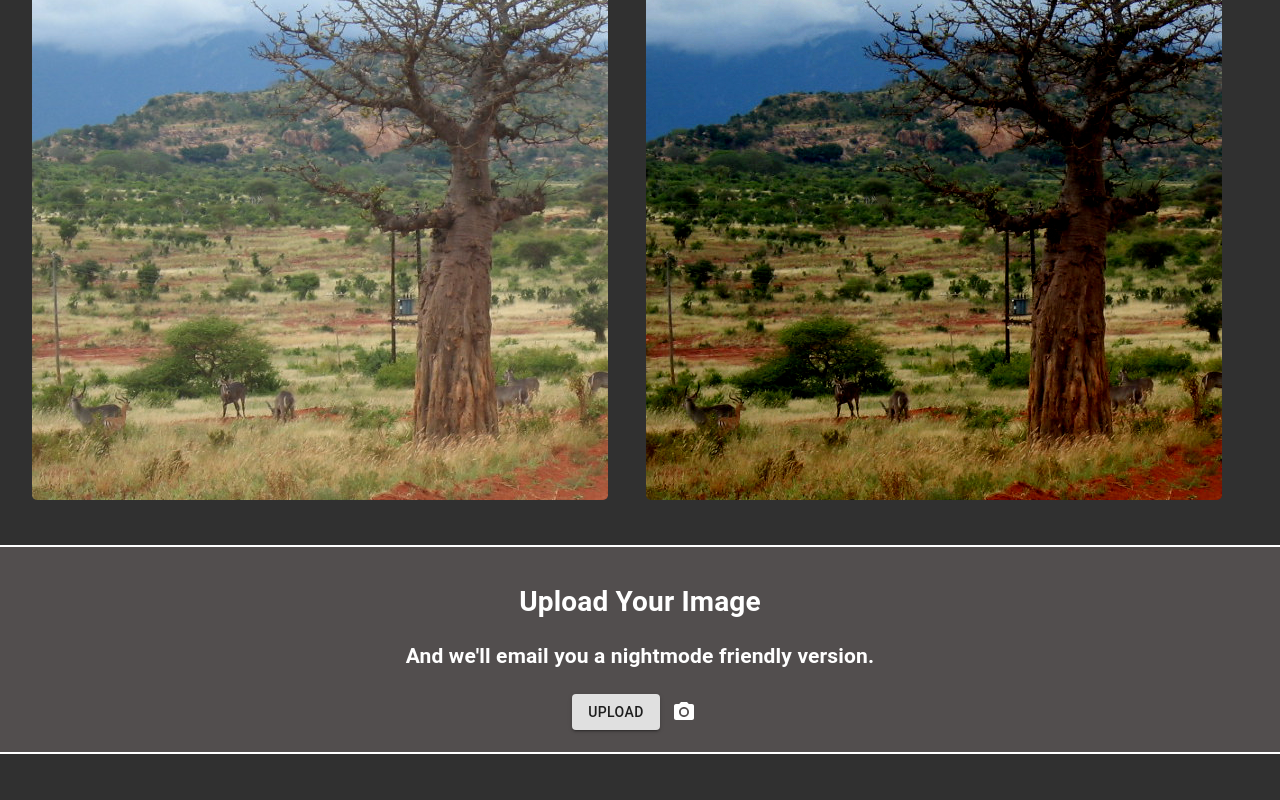
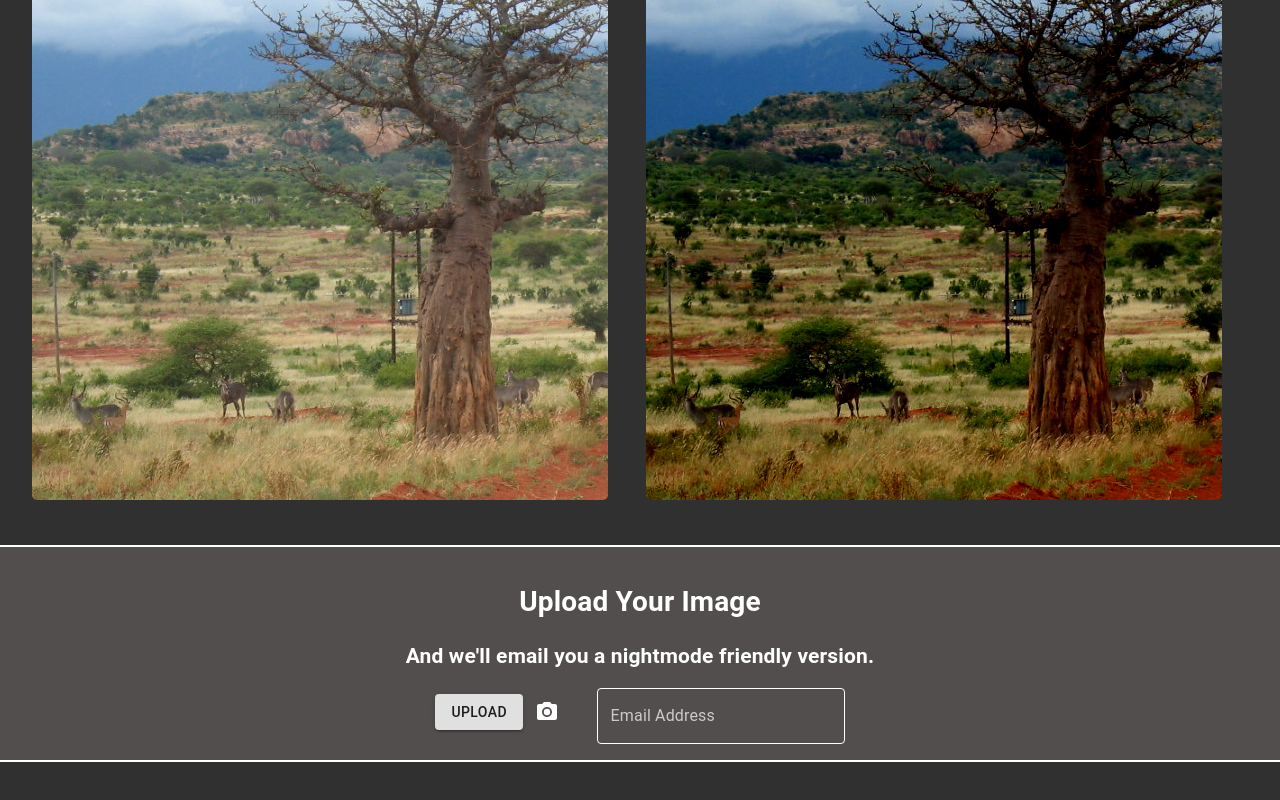
Before and after one commit to licarijd/nightlify-front-end, a Next.js app: page / in a window 1280 px wide. Shown: the part 409-1209 px from the top of the page. Built offline with nearby package versions, Linux system fonts and the light colour scheme.

Commit message:
Email input styling

```diff
--- a/components/Header.js
+++ b/components/Header.js
@@ -27,7 +27,7 @@ export default function Header() {
 
   return (
     <div className={classes.root}>
-      <AppBar color="dark" position="static">
+      <AppBar color="inherit" position="static">
         <Toolbar>
           <div className='logo'/>
           <Typography variant="h6" className={classes.title}>
--- a/pages/index.js
+++ b/pages/index.js
@@ -6,7 +6,7 @@ import IconButton from '@material-ui/core/IconButton';
 import PhotoCamera from '@material-ui/icons/PhotoCamera';
 import Header from '../components/Header'
 import { createTheme } from '@material-ui/core/styles'
-import { CssBaseline } from '@material-ui/core';
+import { CssBaseline, TextField } from '@material-ui/core';
 
 const theme = createTheme({
   palette: {
@@ -19,18 +19,35 @@ const DEFAULT_USERNAME = 'dev'
 const useStyles = makeStyles((theme) => ({
   input: {
     display: 'none'
+  },
+
+  cssLabel: {
+    '&$cssFocused': {
+      color : 'white'
+    }
+  },
+
+  cssOutlinedInput: {
+    '&$cssFocused $notchedOutline': {
+      borderColor: `white !important`,
+      color: 'white'
+    }
+  },
+
+  cssFocused: {},
+
+  notchedOutline: {
+    borderColor: 'white !important'
   }
 }))
 
 export default function Home() {
   const [file, setFile] = useState("");
   const [invalidInput, setInvalidInput] = useState(false)
-    console.log(file)
+  const [email, setEmail] = useState('')
 
   const handleSubmit = async (e) => {
     e.preventDefault()
-      console.log("SUB")
-      console.log(file)
 
     const data = new FormData()
     data.append(FILE_NAME, file, `${DEFAULT_USERNAME}-${new Date().getTime()}-${file.name}`)
@@ -42,14 +59,7 @@ export default function Home() {
     }
   }
   const classes = useStyles()
-    console.log(classes)
 
-  /*return (
-    <FormControl onSubmit={handleSubmit}>
-      <Input name="imageFile" type="file" onChange={e => setFile(e.target.files[0])}/>
-      <Button type="submit" value="Upload Image" name="submit">Upload Image</Button>
-    </FormControl>
-  )*/
   return (
     <ThemeProvider theme={theme}>
       <CssBaseline/>
@@ -60,16 +70,16 @@ export default function Home() {
           <h1> Beautiful Nightmode Friendly Images </h1>
           <h2> For your mobile app or website. </h2>
         </div>
-      <div className='divisor-bottom'></div>
+        <div className='divisor-bottom'/>
         <div className='original-text'>Original Image</div>
         <div>
           <span>
-        <div className='original'></div>
-        <div className='converted'></div>
+            <div className='original'/>
+            <div className='converted'/>
           </span>
         </div>
           <form onSubmit={handleSubmit}>
-      <div className='divisor-top'></div>
+          <div className='divisor-top'/>
           <div className='header-container'>
             <h1> Upload Your Image </h1>
             <h2> And we'll email you a nightmode friendly version. </h2>
@@ -84,11 +94,34 @@ export default function Home() {
                 <PhotoCamera />
               </IconButton>
             </label>
+            <span className='email-input'>
+            <TextField
+              id="standard-name"
+              label="Email Address"
+              value={email}
+              onChange={e => setEmail(e.target.value)}
+              variant="outlined"
+              InputLabelProps={{
+                classes: {
+                  root: classes.cssLabel,
+                  focused: classes.cssFocused
+                },
+              }}
+              InputProps={{
+                classes: {
+                  root: classes.cssOutlinedInput,
+                  focused: classes.cssFocused,
+                  notchedOutline: classes.notchedOutline
+                },
+                inputMode: "numeric"
+              }}
+            />
+            </span>
             { invalidInput && <div className='input-error'>Please use the camera icon to select a file</div> }
           </div>
         </form>
       </div>
-    <div className='divisor-bottom'></div>
+      <div className='divisor-bottom'/>
     </ThemeProvider>
   );
 }
--- a/styles/globals.css
+++ b/styles/globals.css
@@ -80,3 +80,8 @@ a {
   font-weight: 600;
   color: rgb(240, 9, 9);
 }
+
+.email-input {
+  margin-left: 2vw;
+  color: red;
+}
```
Lines whose indentation alone changed are shown as unchanged.
